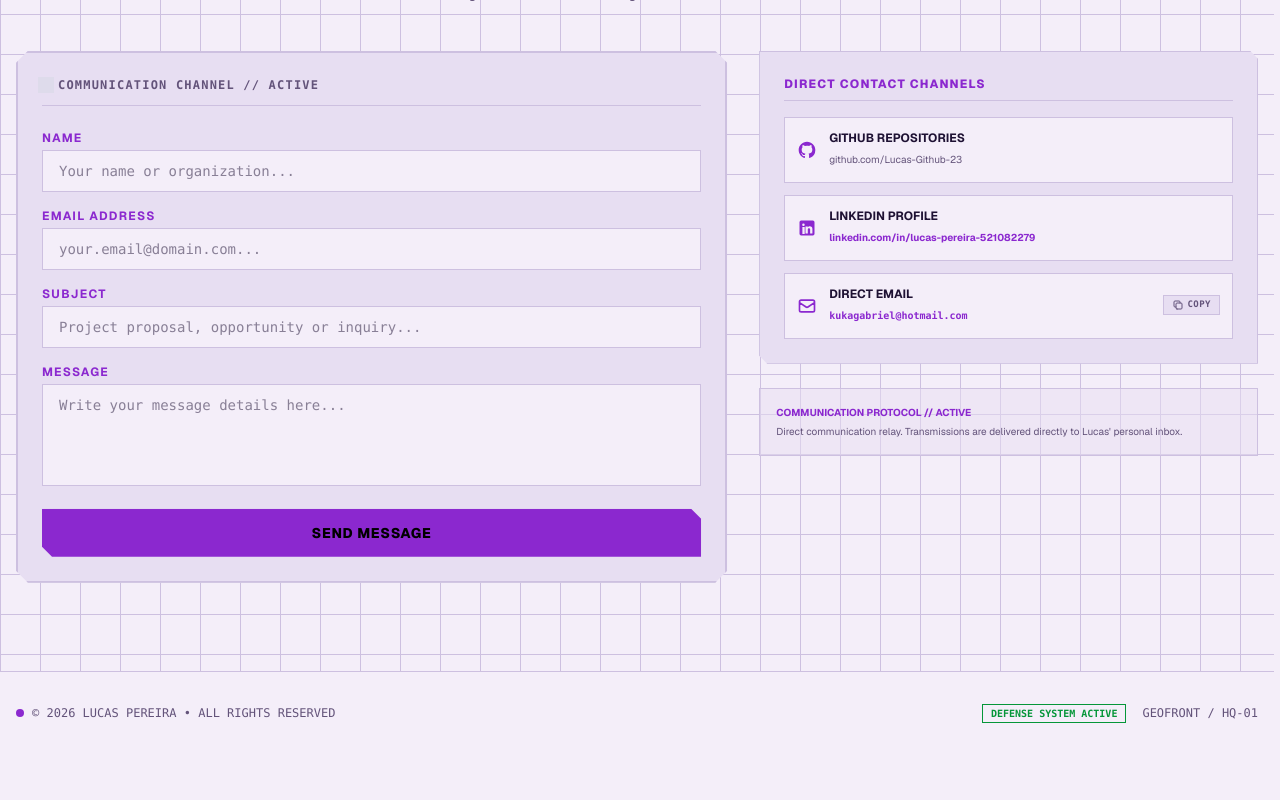
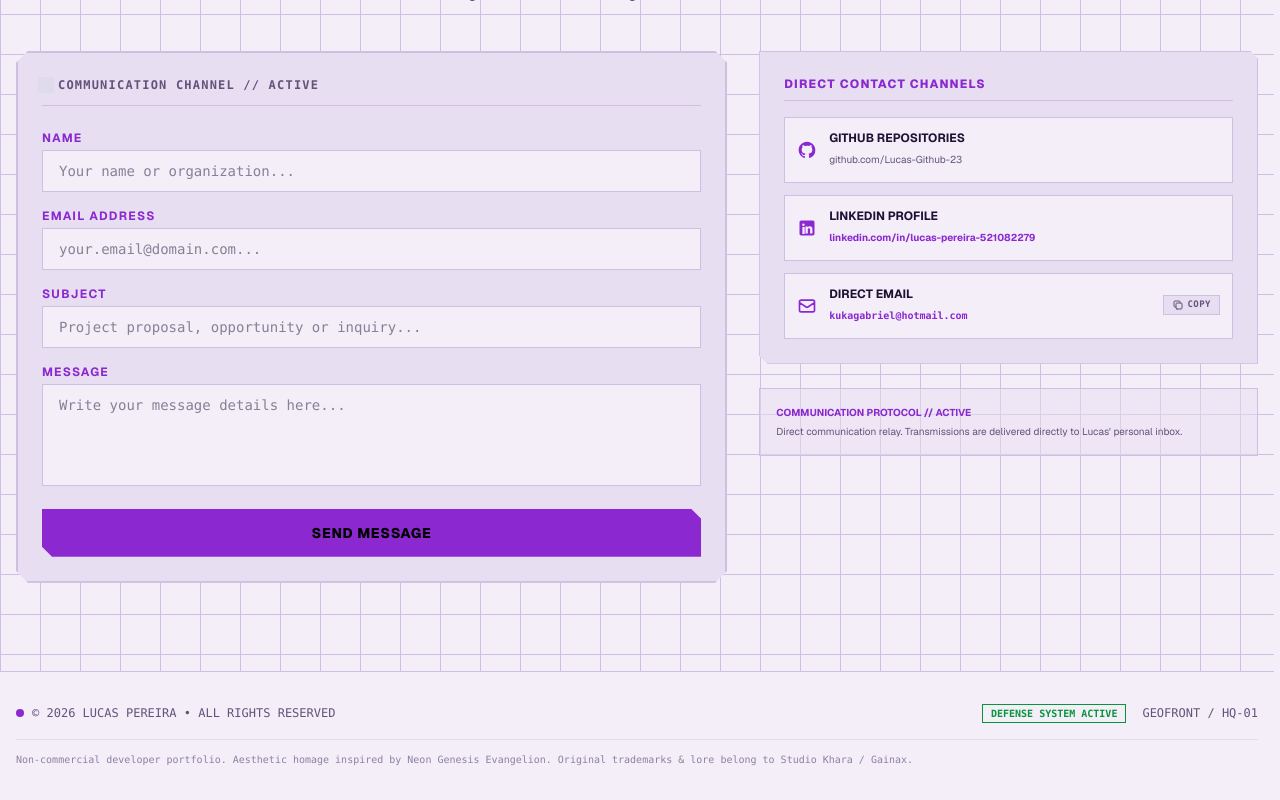
Before and after one commit to Lucas-Github-23/portfolio, a Next.js app: page / in a window 1280 px wide. Shown: the part 4346-5146 px from the top of the page. Before the commit the page ends 5101 px from the top, so only its background shows below. Built offline with nearby package versions, Linux system fonts and the light colour scheme; no server answers.

Commit message:
feat(legal): add non-commercial fan tribute and trademark fair use disclaimer to footer

```diff
--- a/src/components/Footer.tsx
+++ b/src/components/Footer.tsx
@@ -9,7 +9,8 @@ export function Footer() {
 
   return (
     <footer className="py-8 bg-[var(--bg-main)] border-t border-[var(--border-grid)] font-mono text-xs text-[var(--text-secondary)]">
-      <div className="max-w-7xl mx-auto px-4 flex flex-col sm:flex-row justify-between items-center gap-4">
+      <div className="max-w-7xl mx-auto px-4 space-y-4">
+        <div className="flex flex-col sm:flex-row justify-between items-center gap-4">
           <div className="flex items-center gap-2">
             <span className="w-2 h-2 rounded-full bg-[var(--accent-orange)]" />
             <span>
@@ -24,6 +25,12 @@ export function Footer() {
             <span>GEOFRONT / HQ-01</span>
           </div>
         </div>
+
+        {/* Non-commercial Fair Use & Trademark Disclaimer */}
+        <div className="pt-3 border-t border-[var(--border-grid)]/60 text-center sm:text-left text-[10px] text-[var(--text-secondary)] opacity-70 leading-relaxed">
+          <p>{t.footer.disclaimer}</p>
+        </div>
+      </div>
     </footer>
   );
 }
--- a/src/data/translations.ts
+++ b/src/data/translations.ts
@@ -136,6 +136,7 @@ export const translations = {
     footer: {
       copyright: "LUCAS PEREIRA • ALL RIGHTS RESERVED",
       status: "DEFENSE SYSTEM ACTIVE",
+      disclaimer: "Non-commercial developer portfolio. Aesthetic homage inspired by Neon Genesis Evangelion. Original trademarks & lore belong to Studio Khara / Gainax.",
     },
   },
   pt: {
@@ -273,6 +274,7 @@ export const translations = {
     footer: {
       copyright: "LUCAS PEREIRA • TODOS OS DIREITOS RESERVADOS",
       status: "SISTEMA DE DEFESA ATIVO",
+      disclaimer: "Portfólio pessoal sem fins lucrativos. Homenagem estética inspirada em Neon Genesis Evangelion. Marcas e direitos originais pertencem ao Studio Khara / Gainax.",
     },
   },
 };
```
Lines whose indentation alone changed are shown as unchanged.
